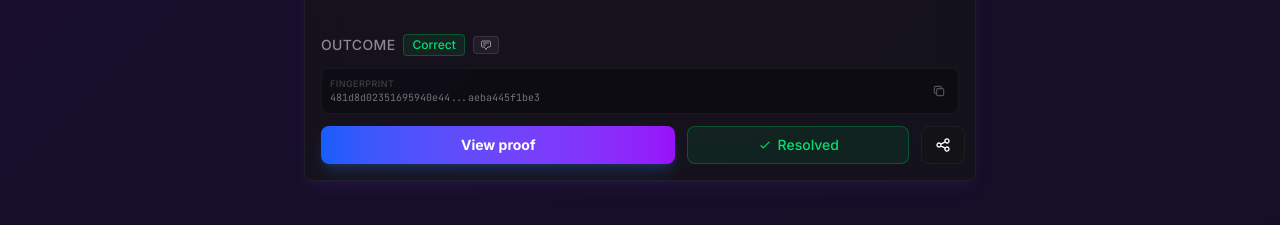
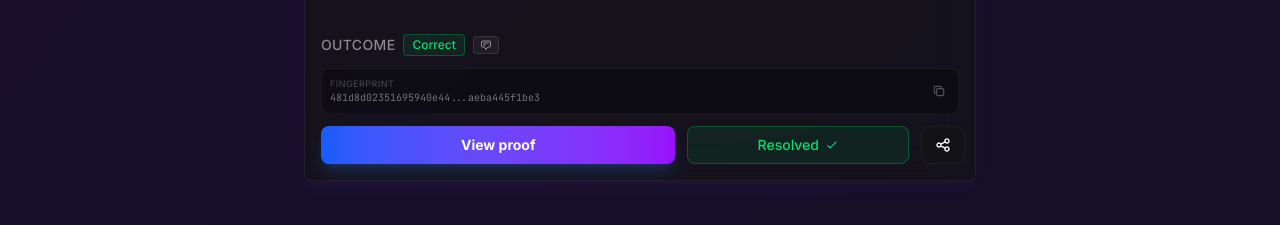
Before and after one commit to Boomchakalala/prooflocker, a Next.js app: page / in a window 1280 px wide. Shown: the part 980-1205 px from the top of the page. Built offline with nearby package versions, Linux system fonts and the light colour scheme; no server answers.

Commit message:
Sandbox autosave

```diff
--- a/src/components/PredictionCard.tsx
+++ b/src/components/PredictionCard.tsx
@@ -140,18 +140,18 @@ export default function PredictionCard({ prediction, currentUserId, onOutcomeUpd
           <div className="flex items-center gap-1 flex-shrink-0">
             {isOnChain() && (
               <span className="px-2 py-0.5 text-[10px] font-medium rounded bg-purple-500/10 border border-purple-500/30 text-purple-400 flex items-center gap-1 whitespace-nowrap">
+                Locked
                 <svg className="w-2.5 h-2.5" fill="none" stroke="currentColor" viewBox="0 0 24 24">
                   <path strokeLinecap="round" strokeLinejoin="round" strokeWidth={2} d="M12 15v2m-6 4h12a2 2 0 002-2v-6a2 2 0 00-2-2H6a2 2 0 00-2 2v6a2 2 0 002 2zm10-10V7a4 4 0 00-8 0v4h8z" />
                 </svg>
-                Locked
               </span>
             )}
             {isResolutionOnChain() && (
               <span className="px-2 py-0.5 text-[10px] font-medium rounded bg-green-500/10 border border-green-500/30 text-green-400 flex items-center gap-1 whitespace-nowrap">
+                Resolved
                 <svg className="w-2.5 h-2.5" fill="none" stroke="currentColor" viewBox="0 0 24 24">
                   <path strokeLinecap="round" strokeLinejoin="round" strokeWidth={2} d="M9 12l2 2 4-4m6 2a9 9 0 11-18 0 9 9 0 0118 0z" />
                 </svg>
-                Resolved
               </span>
             )}
           </div>
@@ -287,6 +287,8 @@ export default function PredictionCard({ prediction, currentUserId, onOutcomeUpd
             }`}
             title={`Resolved as ${prediction.outcome}`}
           >
+            <span className="hidden sm:inline">Resolved</span>
+            <span className="sm:hidden text-xs">Resolved</span>
             {prediction.outcome === "correct" ? (
               <svg className="w-3.5 h-3.5" fill="none" stroke="currentColor" viewBox="0 0 24 24">
                 <path strokeLinecap="round" strokeLinejoin="round" strokeWidth={2} d="M5 13l4 4L19 7" />
@@ -296,8 +298,6 @@ export default function PredictionCard({ prediction, currentUserId, onOutcomeUpd
                 <path strokeLinecap="round" strokeLinejoin="round" strokeWidth={2} d="M6 18L18 6M6 6l12 12" />
               </svg>
             )}
-            <span className="hidden sm:inline">Resolved</span>
-            <span className="sm:hidden text-xs">Resolved</span>
           </button>
         )}
 
```
